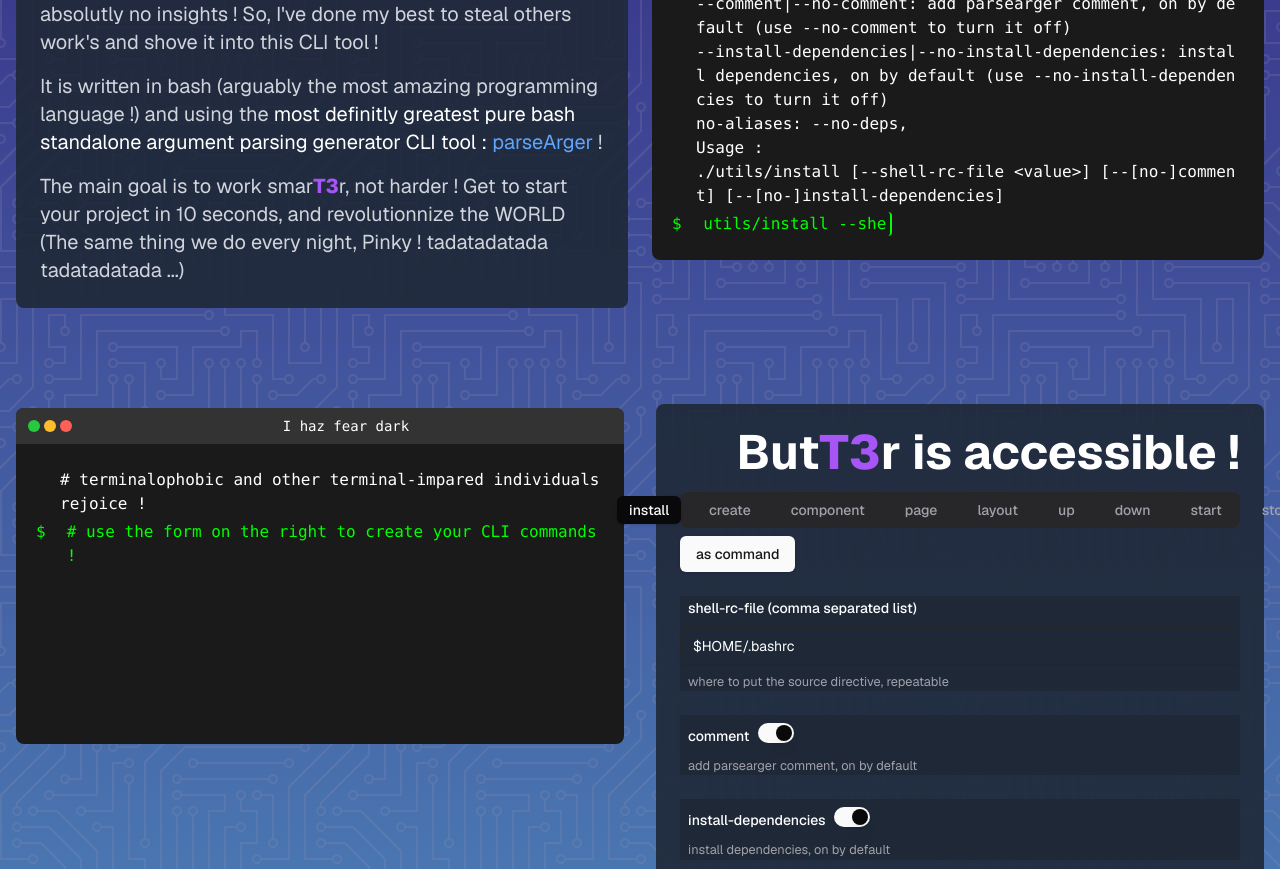
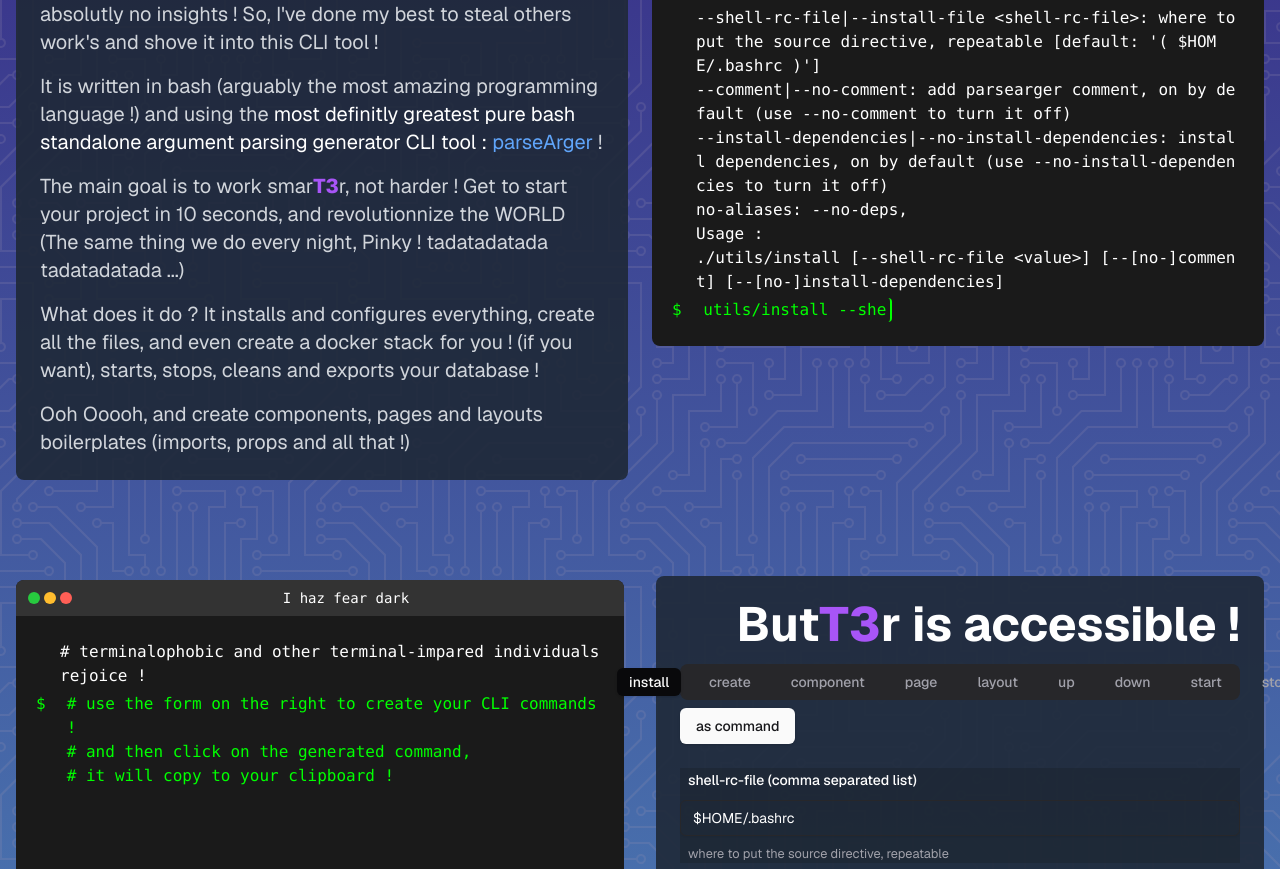
Before and after one commit to DimitriGilbert/ButT3r, a Next.js app in the folder butter.dev/: page / in a window 1280 px wide. Shown: the part 870-1739 px from the top of the page. Built offline with nearby package versions, Linux system fonts and the light colour scheme.

Commit message:
[feat] toast on terminal click to clipboard

```diff
--- a/butter.dev/package.json
+++ b/butter.dev/package.json
@@ -35,10 +35,12 @@
     "lucide-react": "^0.474.0",
     "motion": "^12.0.6",
     "next": "^15.0.1",
+    "next-themes": "^0.4.4",
     "react": "^18.3.1",
     "react-dom": "^18.3.1",
     "react-hook-form": "^7.54.2",
     "react-icons": "^5.4.0",
+    "sonner": "^1.7.4",
     "tailwind-merge": "^2.6.0",
     "tailwindcss-animate": "^1.0.7",
     "zod": "^3.24.1"
--- a/butter.dev/src/app/page.tsx
+++ b/butter.dev/src/app/page.tsx
@@ -43,7 +43,7 @@
           </OutgoingLink>
         </section>
         <section className="grid w-full grid-cols-1 items-center gap-8 py-8 lg:grid lg:gap-x-2 xl:grid-cols-2 xl:gap-x-6">
-          <div className="flex flex-col gap-4 p-6 rounded-lg bg-white/60 dark:bg-gray-800/90">
+          <div className="flex flex-col gap-4 rounded-lg bg-white/60 p-6 dark:bg-gray-800/90">
             <h2 className="text-3xl font-bold text-gray-900 dark:text-white md:text-5xl">
               But
               <T3Link />r removes friction!
@@ -62,7 +62,9 @@
             <div className="text-base text-gray-700 dark:text-gray-300 md:text-xl">
               After a 7 years{" "}
               <HoverCard>
-                <HoverCardTrigger className="text-gray-900 dark:text-white">professional</HoverCardTrigger>
+                <HoverCardTrigger className="text-gray-900 dark:text-white">
+                  professional
+                </HoverCardTrigger>
                 <HoverCardContent className="bg-white dark:bg-gray-800">
                   8 years as mostly a :
                   <ul>
@@ -76,7 +78,9 @@
                 </HoverCardContent>
               </HoverCard>{" "}
               <HoverCard>
-                <HoverCardTrigger className="text-gray-900 dark:text-white">hiatus</HoverCardTrigger>
+                <HoverCardTrigger className="text-gray-900 dark:text-white">
+                  hiatus
+                </HoverCardTrigger>
                 <HoverCardContent className="bg-white dark:bg-gray-800">
                   Auto-immune diseases sux donkey ballz, dude !
                 </HoverCardContent>
@@ -89,10 +93,11 @@
               It is written in bash (arguably the most amazing programming
               language !) and using the{" "}
               <HoverCard>
-                <HoverCardTrigger className="text-gray-900 dark:text-white">most definitly greatest</HoverCardTrigger>
+                <HoverCardTrigger className="text-gray-900 dark:text-white">
+                  most definitly greatest
+                </HoverCardTrigger>
                 <HoverCardContent className="bg-white dark:bg-gray-800">
-                  the only thing that could make it better would be that it'd be
-                  in French !
+                  such syntax ! Much a clean ! AWE !
                 </HoverCardContent>
               </HoverCard>{" "}
               <HoverCard>
@@ -104,7 +109,10 @@
                   A ? shameless plug ? yes, yes it is !
                 </HoverCardContent>
               </HoverCard>{" "}
-              <a href="https://github.com/DimitriGilbert/parseArger" className="text-blue-600 dark:text-blue-400 hover:underline">
+              <a
+                href="https://github.com/DimitriGilbert/parseArger"
+                className="text-blue-600 hover:underline dark:text-blue-400"
+              >
                 parseArger
               </a>{" "}
               !
@@ -116,6 +124,15 @@
               revolutionnize the WORLD (The same thing we do every night, Pinky
               ! tadatadatada tadatadatada ...)
             </p>
+            <p className="text-base text-gray-700 dark:text-gray-300 md:text-xl">
+              What does it do ? It installs and configures everything, create
+              all the files, and even create a docker stack for you ! (if you
+              want), starts, stops, cleans and exports your database !
+            </p>
+            <p className="text-base text-gray-700 dark:text-gray-300 md:text-xl">
+              Ooh Ooooh, and create components, pages and layouts boilerplates
+              (imports, props and all that !)
+            </p>
           </div>
           <div className="flex flex-col gap-4">
             <DemoTerminal />
@@ -125,20 +142,23 @@
           <div className="flex flex-col gap-4">
             <TerminalSimulator
               title="I haz fear dark"
+              commandDelay={10}
               width="w-full"
               startLine="# terminalophobic and other terminal-impared individuals rejoice !"
               defaultTypingRandom={250}
-              defaultTypingSpeed={10}
+              defaultTypingSpeed={1}
               commands={[
                 {
                   prompt:
-                    "# use the form on the right to create your CLI commands !",
+                    `# use the form on the right to create your CLI commands !
+# and then click on the generated command,
+# it will copy to your clipboard !`,
                 },
                 ...terminalCommands,
               ]}
             />
           </div>
-          <div className="flex flex-col gap-4 p-6 rounded-lg bg-white/60 dark:bg-gray-800/90">
+          <div className="flex flex-col gap-4 rounded-lg bg-white/60 p-6 dark:bg-gray-800/90">
             <h2 className="text-right text-3xl font-bold text-gray-900 dark:text-white md:text-5xl">
               But
               <T3Link />r is accessible !
@@ -147,7 +167,7 @@
           </div>
         </section>
         <section className="grid w-full grid-cols-1 gap-8 py-8 sm:grid-cols-2">
-          <div className="flex flex-col gap-4 p-6 rounded-lg bg-white/60 dark:bg-gray-800/90">
+          <div className="flex flex-col gap-4 rounded-lg bg-white/60 p-6 dark:bg-gray-800/90">
             <h2 className="text-3xl font-bold text-gray-900 dark:text-white md:text-5xl">
               But
               <T3Link />r haz --ai !
@@ -156,10 +176,15 @@
               In case you were wondering, or not tired of everyone shoving AI in
               everything and{" "}
               <HoverCard>
-                <HoverCardTrigger className="text-gray-900 dark:text-white">absolutly anything</HoverCardTrigger>
+                <HoverCardTrigger className="text-gray-900 dark:text-white">
+                  absolutly anything
+                </HoverCardTrigger>
                 <HoverCardContent className="bg-white dark:bg-gray-800">
                   And I trully mean,{" "}
-                  <Link href="https://buttplug.io/" className="text-blue-600 dark:text-blue-400 hover:underline">
+                  <Link
+                    href="https://buttplug.io/"
+                    className="text-blue-600 hover:underline dark:text-blue-400"
+                  >
                     ANYTHING !
                   </Link>
                 </HoverCardContent>
@@ -186,7 +211,7 @@
                   r, this will install the{" "}
                   <GlowLink
                     href="https://github.com/DimitriGilbert/ai-gents"
-                    className="text-blue-600 dark:text-blue-400 hover:underline"
+                    className="text-blue-600 hover:underline dark:text-blue-400"
                     target="_blank"
                   >
                     AI-Gents
--- a/butter.dev/src/components/clickodrome.tsx
+++ b/butter.dev/src/components/clickodrome.tsx
@@ -103,7 +103,7 @@
             baseCmd={cmd === 'install' ? 'utils/install' : `butt3r ${cmd}`}
             onSubmit={onSubmit}
             columns={cmd === 'install' ? 1 : 2}
-            fieldClassName="dark:bg-gray-800/90 backdrop-blur-md"
+            fieldClassName="dark:bg-gray-800/90"
           />
         </TabsContent>
       ))}
--- a/butter.dev/src/components/theme-provider.tsx
+++ b/butter.dev/src/components/theme-provider.tsx
@@ -3,7 +3,7 @@
 import { createContext, useContext, useState } from "react";
 import { Button } from "~/components/ui/button";
 import { FaMoon, FaSun } from "react-icons/fa";
-
+import { Toaster } from "~/components/ui/sonner";
 type Theme = "light" | "dark";
 type ThemeContextType = {
   theme: Theme;
@@ -23,6 +23,7 @@
     <ThemeContext.Provider value={{ theme, toggleTheme }}>
       <body className={theme === "dark" ? "dark" : ""}>
         <div className={className}>{children}</div>
+        <Toaster />
       </body>
     </ThemeContext.Provider>
   );
--- /dev/null
+++ b/butter.dev/src/components/ui/sonner.tsx
@@ -0,0 +1,31 @@
+"use client"
+
+import { useTheme } from "next-themes"
+import { Toaster as Sonner } from "sonner"
+
+type ToasterProps = React.ComponentProps<typeof Sonner>
+
+const Toaster = ({ ...props }: ToasterProps) => {
+  const { theme = "system" } = useTheme()
+
+  return (
+    <Sonner
+      theme={theme as ToasterProps["theme"]}
+      className="toaster group"
+      toastOptions={{
+        classNames: {
+          toast:
+            "group toast group-[.toaster]:bg-background group-[.toaster]:text-foreground group-[.toaster]:border-border group-[.toaster]:shadow-lg",
+          description: "group-[.toast]:text-muted-foreground",
+          actionButton:
+            "group-[.toast]:bg-primary group-[.toast]:text-primary-foreground",
+          cancelButton:
+            "group-[.toast]:bg-muted group-[.toast]:text-muted-foreground",
+        },
+      }}
+      {...props}
+    />
+  )
+}
+
+export { Toaster }
```
Also changed, not shown: butter.dev/src/components/terminal-simulator.tsx (+8 -2 lines), 1 other file (tests, documents, lock files or other folders). Lines whose indentation alone changed are shown as unchanged.
